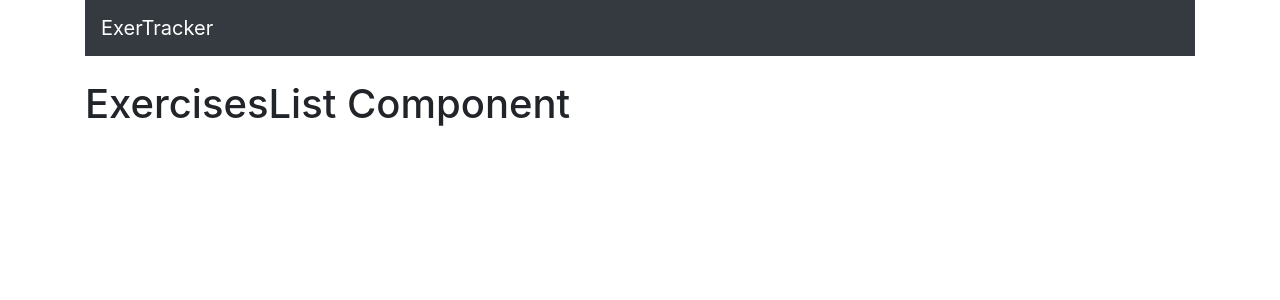
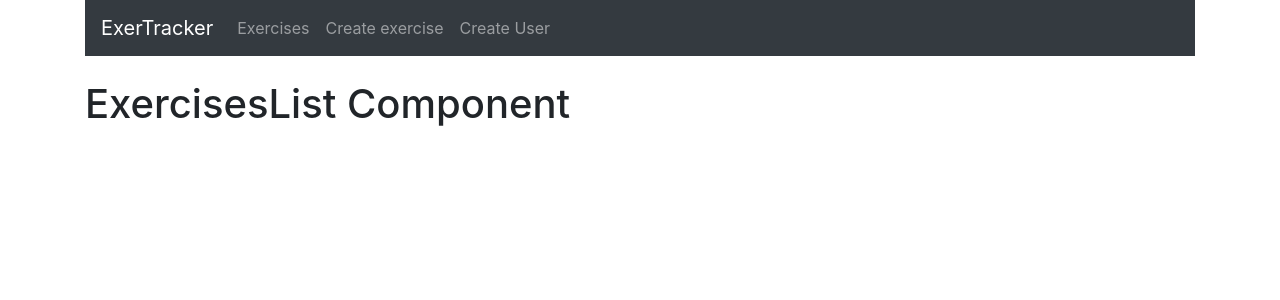
Before and after one commit to JordanAlexander22/MERN-FITNESS, a React (Create React App) app in the folder mern-fitness/: page / in a window 1280 px wide. Shown: the top 300 px of the page. Built offline with nearby package versions, Linux system fonts and the light colour scheme.

Commit message:
navbar basic

```diff
--- a/mern-fitness/src/components/Navbar/Navbar.jsx
+++ b/mern-fitness/src/components/Navbar/Navbar.jsx
@@ -1,13 +1,23 @@
-import React, {Component} from 'react';
-import {Link} from 'react-router-dom';
+import React from 'react';
+import { Link } from 'react-router-dom';
 
-
-export default class Navbar extends Component {
-    render() {
-        return (
-            <nav className= 'navbar navbar-dark bg-dark navbar-expand-lg'>
-                <Link to= "/" className= 'navbar-brand'>ExerTracker</Link>
-            </nav>
-        )
-    }
+export default function Navbar() {
+	return (
+		<nav className="navbar navbar-dark bg-dark navbar-expand-lg">
+			<Link to="/" className="navbar-brand">ExerTracker</Link>
+			<div className="collapse navbar-collapse">
+			<ul className="navbar-nav mr-auto">
+				<li className="navbar-item">
+				<Link to="/" className="nav-link">Exercises</Link>
+                </li>
+				<li className="navbar-item">
+				<Link to="/create" className="nav-link">Create exercise</Link>
+                </li>
+				<li className="navbar-item">
+				<Link to="/user" className="nav-link">Create User</Link>
+				</li>
+			</ul>
+			</div>
+		</nav>
+	);
 }
```
Also changed, not shown: mern-fitness/src/App.module.css (added).
